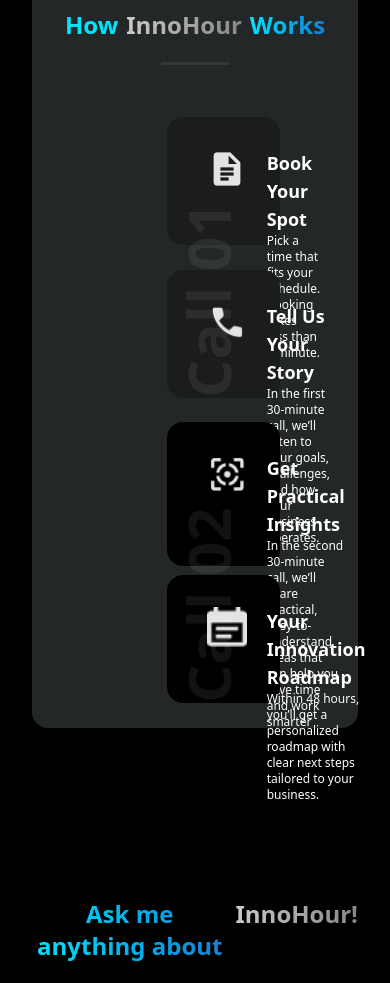
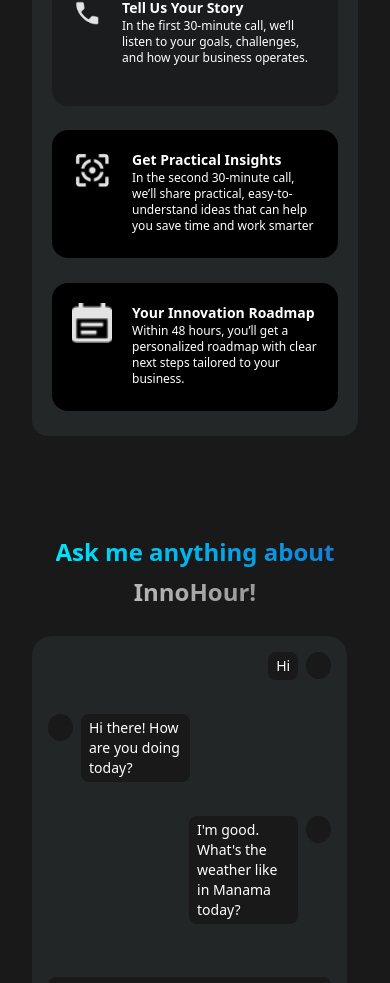
Before and after one commit to HannahAA/ventureway-machine-test, a React (Vite) app: page / in a window 390 px wide. Shown: the part 1017-2000 px from the top of the page. Built offline with nearby package versions, Linux system fonts and the light colour scheme.

Commit message:
Fixed the mobile view for HowItWorks section. Also have a basic chatbox working now. Still to do -> automatic scroll when submitting new message, dynamic typing of ai message, and adding grid to complete page layout. Also reveal animations if possible.

```diff
--- /dev/null
+++ b/src/components/ChatMessageBubble.jsx
@@ -0,0 +1,73 @@
+
+// this will receive an input with sender value and text value.
+// The component has 2 parts: the avatar circle and the message bubble.
+// if the sender is 'user', the component should be positioned as messgae bubble first and avater circle second.
+// if the sender is 'ai', order should be the opposite.
+// The message bubble should have a max width but no minimum width.
+// Until it reaches the max width, the width should be calculated by using the width of the text.
+// The message bubble will have no fixed height.
+// The avatar circle is always of one size - except when being responsive.
+
+import { useEffect, useState } from "react";
+
+// const ChatMessageBubble = ({sender = "ai", text = "", status = "", isAnimated = false}) => {
+//     // console.log("sender = ", sender);
+//     // console.log("text = ", text);
+//     if (!text) return;
+//     if (sender === "ai" && status !== "typing" && isAnimated) return <TypewriteMessage text={text} />
+//     return (
+//         <div className={`flex gap-2 md:gap-4 ${sender === "user" && 'flex-row-reverse'}`}>
+//             <div className="w-[25px] md:w-[45px] h-[27px] md:h-[47px] rounded-[50%] bg-[#191919]"></div>
+//             <div className="px-2 md:px-6 py-1 md:py-5 rounded-lg md:rounded-[20px] bg-[#191919] max-w-[28vw] text-white font-normal text-sm md:text-xl text-left">{text}</div>
+//         </div>
+//     );
+// };
+
+const ChatMessageBubble = ({message = {}, messageIndex, allMessages, updateMessagesState}) => {
+    // console.log("sender = ", sender);
+    // console.log("text = ", text);
+
+    const {sender = "ai", text = "", status = "", isAnimated = false} = message;
+
+    if (!text) return;
+    // if (sender === "ai" && status !== "typing" && isAnimated) return <TypewriteMessage text={text} messageIndex={messageIndex} fullData={allMessages} updateFn={updateMessagesState} />
+    return (
+        <div className={`flex gap-2 md:gap-4 ${sender === "user" && 'flex-row-reverse'}`}>
+            <div className="w-[25px] md:w-[45px] h-[27px] md:h-[47px] rounded-[50%] bg-[#191919]"></div>
+            <div className="px-2 md:px-6 py-1 md:py-5 rounded-lg md:rounded-[20px] bg-[#191919] max-w-[28vw] text-white font-normal text-sm md:text-xl text-left">{text}</div>
+        </div>
+    );
+};
+
+export default ChatMessageBubble;
+
+const TypewriteMessage = ({ text, messageIndex, fullData, updateFn }) => {
+    const [AIText, setAIText] = useState("");
+
+    useEffect(() => {
+        let i = 0;
+        // text = "okay"
+        const interval = setInterval(() => {
+            // let currentText = AIText;
+            // currentText = currentText + text[i];
+            // setAIText(currentText);
+            setAIText(prev => prev + text[i]);
+            i++;
+            if (i >= text.length) {
+                let allMessages = fullData;
+                allMessages[messageIndex] = { ...allMessages[messageIndex], isAnimated: false};
+                updateFn(allMessages);
+                clearInterval(interval);
+            };
+        }, 1000);
+    }, [text]);
+
+    console.log("The typed out AIText = ", AIText);
+
+    return (
+        <div className="flex gap-2 md:gap-4">
+            <div className="w-[25px] md:w-[45px] h-[27px] md:h-[47px] rounded-[50%] bg-[#191919]"></div>
+            <div className="px-2 md:px-6 py-1 md:py-5 rounded-lg md:rounded-[20px] bg-[#191919] max-w-[28vw] text-white font-normal text-sm md:text-xl text-left">{AIText}</div>
+        </div>
+    );
+};
--- /dev/null
+++ b/src/components/Chatbox.jsx
@@ -0,0 +1,60 @@
+import { useState, useRef } from "react";
+import ChatMessageBubble from "./ChatMessageBubble";
+
+const Chatbox = ({messages}) => {
+
+    const inputRef = useRef();
+    const [messageState, setMessageState] = useState(messages || []);
+    const [input, setInput] = useState("");
+
+    const handleInput = (e) => {
+        console.log("input val being typed = ", e.target.value);
+        setInput(e.target.value);
+    };
+
+    const handleSubmit = () => {
+        console.log("input that is submitted = ", input);
+        let currentMessages = messageState;
+        currentMessages.push({ sender: "user", text: input }, { sender: "ai", text: "typing...", status: "typing" });
+        setMessageState(currentMessages);
+        setInput("");
+        // const enterButton = document.getElementById("chatbox-enter-btn");
+        // enterButton.disabled = true;
+        setTimeout(replyAsAI, 3000);
+    };
+
+    const replyAsAI = () => {
+        let currentMessages = messageState;
+        let filteredMessages = currentMessages.filter(message => message?.status !== "typing");
+        // filteredMessages.push({ sender: "ai", text: "Thank you for you question. Let me think about that." });
+        filteredMessages.push({ sender: "ai", text: "Okay.", isAnimated: true });
+        // const enterButton = document.getElementById("chatbox-enter-btn");
+        // enterButton.disabled = false;
+        setMessageState(filteredMessages);
+        const targetedDiv = document.getElementById("chatbox-mssg-field");
+        targetedDiv.scrollTop = targetedDiv.scrollHeight;
+    };
+
+    return (
+        <div id="#chatbox" className="flex flex-col bg-[#222627] w-[80.83vw] h-[455px] md:h-[722px] mt-[28px] rounded-[20px] p-4 md:p-8 gap-[25px]">
+            <div id="#chatbox-mssg-field" className="bg-[#222627] w-full h-[300px] md:h-[567px] overflow-y-auto no-scrollbar flex flex-col gap-[34px]">
+                {messageState.map((message, index) => <ChatMessageBubble key={index} message={message} messageIndex={index} allMessages={messageState} updateMessagesState={setMessageState} sender={message?.sender} text={message?.text} status={message?.status} isAnimated={message?.isAnimated} />)}
+            </div>
+            <div id="#chatbox-input-section" className="bg-[#222627] w-full h-[50px] md:h-[66px] flex gap-[15px]">
+                <input
+                id="#chatbox-input"
+                type="text"
+                value={input}
+                ref={inputRef}
+                onChange={handleInput}
+                onKeyDown={(e) => e.key === "Enter" && handleSubmit()}
+                placeholder="Ask anything!"
+                className="h-full flex-grow bg-[#191919] rounded-lg md:rounded-[20px] text-white font-normal text-sm md:text-xl p-3 md:p-5"
+                />
+                <button id="#chatbox-enter-btn" onClick={handleSubmit} className="hidden md:block w-[8.54vw] h-full bg-[#1381D9] hover:bg-blue-500 text-white font-normal text-sm md:text-xl leading-[66px] rounded-[20px] cursor-pointer">Submit</button>
+            </div>
+        </div>
+    );
+};
+
+export default Chatbox;
--- a/src/components/LandingPageSections/HowItWorksSection.jsx
+++ b/src/components/LandingPageSections/HowItWorksSection.jsx
@@ -17,7 +17,7 @@
     };
 
     return (
-        <div className="flex flex-col mt-[392px] bg-[#232728] py-6 px-[78px] rounded-2xl">
+        <div className="flex flex-col mt-[100px] md:mt-[392px] bg-[#232728] py-6 px-5 md:px-[78px] rounded-2xl">
                 {/* Supporting Sections */}
                 <div className="flex flex-col items-center">
                     <div className="flex flex-row font-bold text-2xl md:text-5xl gap-2">
@@ -33,11 +33,11 @@
                 rest will be divided equally */}
 
                 <section className="relative grid grid-cols-3 md:grid-cols-7 grid-rows-4 h-[587px] gap-y-[23px] mt-[52px] text-left max-w-[757px]">
-                    <div className="col-start-1 col-end-2 row-start-2 row-end-3 w-max">
-                        <h3 className="font-extrabold text-6xl text-[#FFFFFF12] rotate-270">Call 01</h3>
+                    <div className="hidden md:block col-start-1 col-end-2 row-start-2 row-end-3 w-max">
+                        <h3 className="font-extrabold text-3xl md:text-6xl text-[#FFFFFF12] rotate-270">Call 01</h3>
                     </div>
-                    <div className="col-start-1 col-end-2 row-start-4 row-end-5 w-max">
-                        <h3 className="font-extrabold text-6xl text-[#FFFFFF12] rotate-270">Call 02</h3>
+                    <div className="hidden md:block col-start-1 col-end-2 row-start-4 row-end-5 w-max">
+                        <h3 className="font-extrabold text-3xl md:text-6xl text-[#FFFFFF12] rotate-270">Call 02</h3>
                     </div>
                     <div
                         className="absolute hidden md:block top-0 right-0 h-full w-full bg-[#232728]"
@@ -55,42 +55,42 @@
                             width={587}
                         />
                     </div>
-                    <div className="col-start-2 col-end-4 md:col-end-8 row-start-1 row-end-2 bg-[#1B1C1E] rounded-2xl h-32 pl-10 py-8 text-white">
+                    <div className="col-start-1 md:col-start-2 col-end-4 md:col-end-8 row-start-1 row-end-2 bg-[#1B1C1E] rounded-2xl h-32 p-5 md:pl-10 md:py-8 text-white">
                         {/* <p className="text-white text-xs">Your first content here</p> */}
                         <div className="flex gap-5">
-                            <img src={DocumentIcon} alt="doc-icon" className="w-[40px] h-[40px]" />
+                            <img src={DocumentIcon} alt="doc-icon" className="w-[30px] md:w-[40px] h-[30px] md:h-[40px]" />
                             <div className="max-w-[327px]">
-                                <p className="text-white font-bold text-lg">Book Your Spot</p>
+                                <p className="text-white font-bold text-sm md:text-lg">Book Your Spot</p>
                                 <p className="text-white font-medium text-xs">Pick a time that fits your schedule. Booking takes less than a minute.</p>
                             </div>
                         </div>
                     </div>
-                    <div className="col-start-2 col-end-4 md:col-end-8 row-start-2 row-end-3 bg-[#1B1C1E] rounded-2xl h-32 pl-10 py-8 text-white">
+                    <div className="col-start-1 md:col-start-2 col-end-4 md:col-end-8 row-start-2 row-end-3 bg-[#1B1C1E] rounded-2xl h-32 p-5 md:pl-10 md:py-8 text-white">
                         {/* <p className="text-white text-xs">Your second content here</p> */}
                         <div className="flex gap-5">
-                            <img src={PhoneIcon} alt="doc-icon" className="w-[40px] h-[40px]" />
+                            <img src={PhoneIcon} alt="doc-icon" className="w-[30px] md:w-[40px] h-[30px] md:h-[40px]" />
                             <div className="max-w-[299px]">
-                                <p className="text-white font-bold text-lg">Tell Us Your Story</p>
+                                <p className="text-white font-bold text-sm md:text-lg">Tell Us Your Story</p>
                                 <p className="text-white font-medium text-xs">In the first 30-minute call, we’ll listen to your goals, challenges, and how your business operates.</p>
                             </div>
                         </div>
                     </div>
-                    <div className="col-start-2 col-end-4 md:col-end-8 row-start-3 row-end-4 bg-[#000000] rounded-2xl h-36 pl-10 py-8 text-white">
+                    <div className="col-start-1 md:col-start-2 col-end-4 md:col-end-8 row-start-3 row-end-4 bg-[#000000] rounded-2xl h-32 md:h-36 p-5 md:pl-10 md:py-8 text-white">
                         {/* <p className="text-white text-xs">Your third content here</p> */}
                         <div className="flex gap-5">
                             <img src={MotionSensorIcon} alt="doc-icon" className="w-[40px] h-[40px]" />
                             <div className="max-w-[310px]">
-                                <p className="text-white font-bold text-lg">Get Practical Insights</p>
+                                <p className="text-white font-bold text-sm md:text-lg">Get Practical Insights</p>
                                 <p className="text-white font-medium text-xs">In the second 30-minute call, we’ll share practical, easy-to-understand ideas that can help you save time and work smarter</p>
                             </div>
                         </div>
                     </div>
-                    <div className="col-start-2 col-end-4 md:col-end-8 row-start-4 row-end-5 bg-[#000000] rounded-2xl h-32 pl-10 py-8 text-white">
+                    <div className="col-start-1 md:col-start-2 col-end-4 md:col-end-8 row-start-4 row-end-5 bg-[#000000] rounded-2xl min-h-32 h-fit md:h-32 p-5 md:pl-10 md:py-8 text-white">
                         {/* <p className="text-white text-xs">Your fourth content here</p> */}
                         <div className="flex gap-5">
                             <img src={RoadmapIcon} alt="doc-icon" className="w-[40px] h-[40px]" />
                             <div className="max-w-[374px]">
-                                <p className="text-white font-bold text-lg">Your Innovation Roadmap</p>
+                                <p className="text-white font-bold text-sm md:text-lg">Your Innovation Roadmap</p>
                                 <p className="text-white font-medium text-xs">Within 48 hours, you’ll get a personalized roadmap with clear next steps tailored to your business.</p>
                             </div>
                         </div>
--- a/src/index.css
+++ b/src/index.css
@@ -8,7 +8,7 @@
   color-scheme: light dark;
   color: rgba(255, 255, 255, 0.87);
   /* background-color: #242424; */
-  background-color: #000000;
+  background-color: #191919;
 
   font-synthesis: none;
   text-rendering: optimizeLegibility;
@@ -69,3 +69,12 @@
     background-color: #f9f9f9;
   }
 } */
+
+.no-scrollbar::-webkit-scrollbar {
+  display: none; /* For Chrome, Safari, Edge, Opera */
+}
+
+.no-scrollbar {
+  -ms-overflow-style: none; /* For Internet Explorer and Edge */
+  scrollbar-width: none; /* For Firefox */
+}
--- a/src/pages/ManualLandingPage.jsx
+++ b/src/pages/ManualLandingPage.jsx
@@ -7,6 +7,8 @@
 // import RoadmapIcon from "../images/roadmap-icon.png";
 import HeroSection from "../components/LandingPageSections/HeroSection";
 import HowItWorksSection from "../components/LandingPageSections/HowItWorksSection";
+import ChatMessageBubble from "../components/ChatMessageBubble";
+import Chatbox from "../components/Chatbox";
 // import "../App.css";
 
 // // export const LandingPage = () => {
@@ -70,8 +72,19 @@
     // }
     // };
 
+    const messages = [
+        {sender: "user", text: "Hi"},
+        {sender: "ai", text: "Hi there! How are you doing today?"},
+        {sender: "user", text: "I'm good. What's the weather like in Manama today?"},
+        {sender: "ai", text: "Manama will be a balmy 35 degrees today. You better lather on that sunscreen!"},
+        {sender: "user", text: "Will do thx"},
+        {sender: "ai", text: "Anytime! I'm here if you need help with anythign else."},
+        {sender: "user", text: "Oh yea, how far is it to Washington from here?"},
+        {sender: "ai", text: "Washington DC?"},
+    ];
+
   return (
-    <div className="flex flex-col min-h-screen">
+    <div className="flex flex-col min-h-screen gap-[100px] md:gap-[245px]">
         <main className="flex-grow">
             {/* Hero Section */}
 
@@ -167,12 +180,29 @@
 
             <HowItWorksSection />
 
-            <div className="flex flex-row place-self-center font-bold text-2xl md:text-5xl gap-2 mt-[170px]">
+            <div className="flex flex-col md:flex-row place-self-center font-bold text-2xl md:text-5xl gap-2 mt-[100px] md:mt-[170px]">
                 <h2 className="bg-linear-to-r from-[#00E5FC] to-[#137FD8] bg-clip-text text-transparent">Ask me anything about</h2>
                 <h2 className="bg-linear-to-r from-[#CACACA] to-[#878787] bg-clip-text text-transparent">InnoHour!</h2>
             </div>
+
+            {/* <div className="flex flex-col bg-[#222627] w-[1164px] h-[722px] mt-[28px] rounded-[20px] p-8 gap-[25px]">
+                <div className="bg-red-400 w-full h-[567px] overflow-y-auto no-scrollbar flex flex-col gap-[34px]">
+                    {messages.map((message, index) => <ChatMessageBubble key={index} sender={message?.sender} text={message?.text} />)}
+                </div>
+                <div className="bg-amber-200 w-full h-[66px] flex gap-[15px]">
+                    <input type="text" className="h-full flex-grow bg-[#191919] rounded-[20px] text-white font-normal text-xl p-5" />
+                    <div typeof="button" className="w-[123px] h-full bg-[#1381D9] hover:bg-blue-500 text-white font-normal text-xl leading-[66px] rounded-[20px] cursor-pointer">Submit</div>
+                </div>
+            </div> */}
+            <Chatbox messages={messages} />
         </main>
-        <footer></footer>
+        <footer className="w-full h-[135px] md:h-[169px] bg-[#0E0E0E] flex flex-col self-center justify-center">
+            <div className="flex font-bold text-2xl md:text-5xl justify-center">
+                <h3 className="text-white">Inno</h3>
+                <h3 className="text-[#00E5FC]">Hour</h3>
+            </div>
+            <p className="font-normal text-xs md:text-lg text-white">Crafted for testing you!</p>
+        </footer>
     </div>
   );
 }
```
